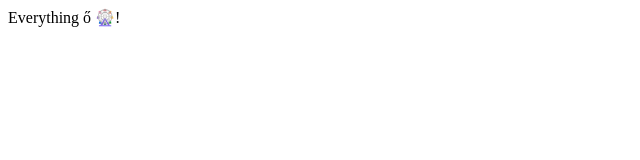
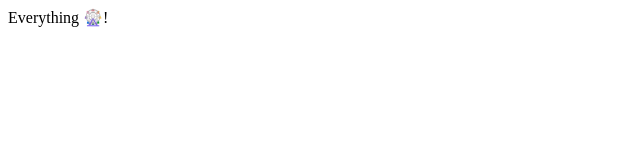
Before and after one commit to hubudibu/first, a plain HTML site: page index.html in a window 1280 px wide. Shown: the full height of the page, 0-640 px from the left. Drawn offline with Linux system fonts and the light colour scheme.

Commit message:
I don't like the ő any more

```diff
--- a/index.html
+++ b/index.html
@@ -9,6 +9,6 @@
       Here goes everything - this is a comment
     -->
 
-      Everything ő 🎡!
+      Everything 🎡!
   </body>
 </html>
```
